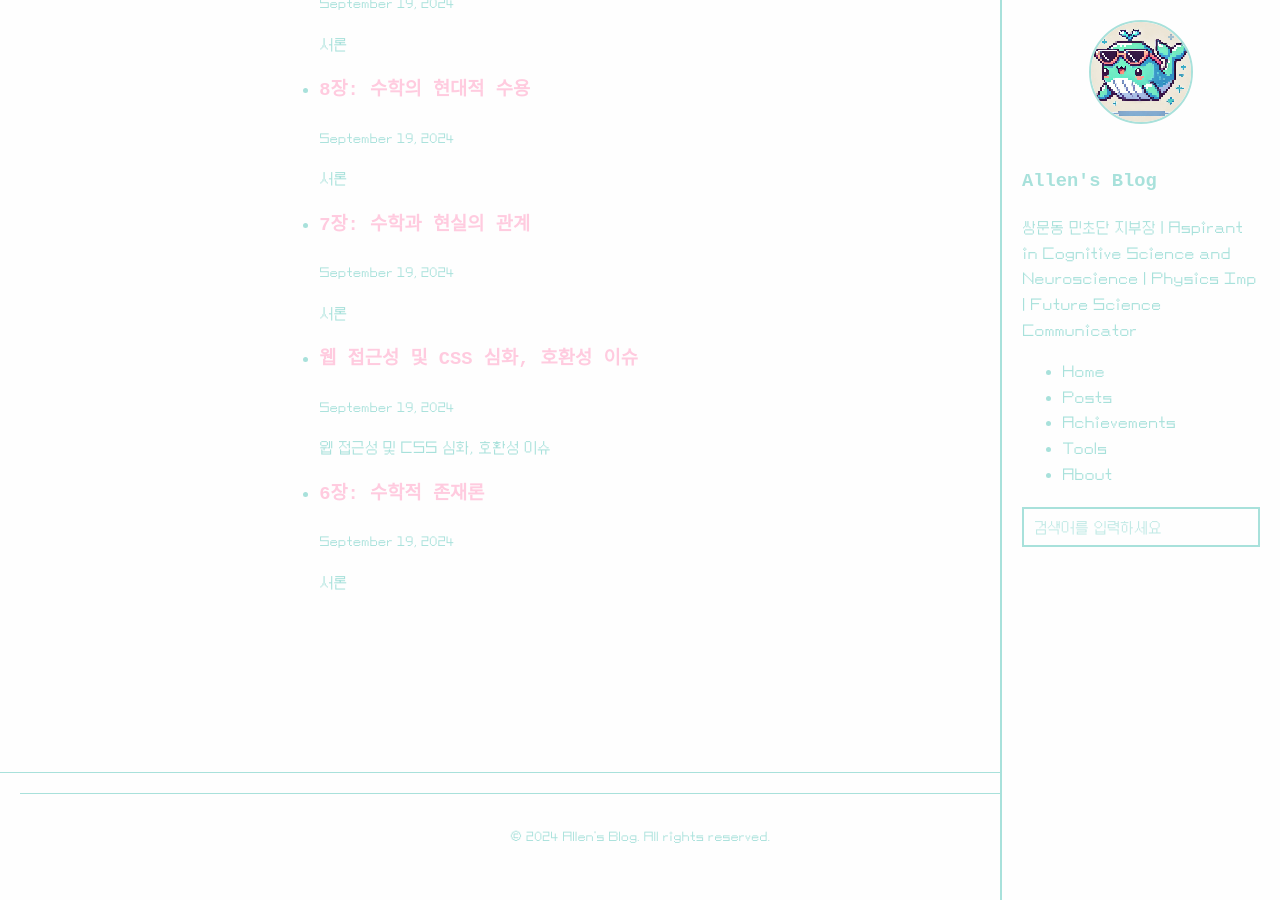
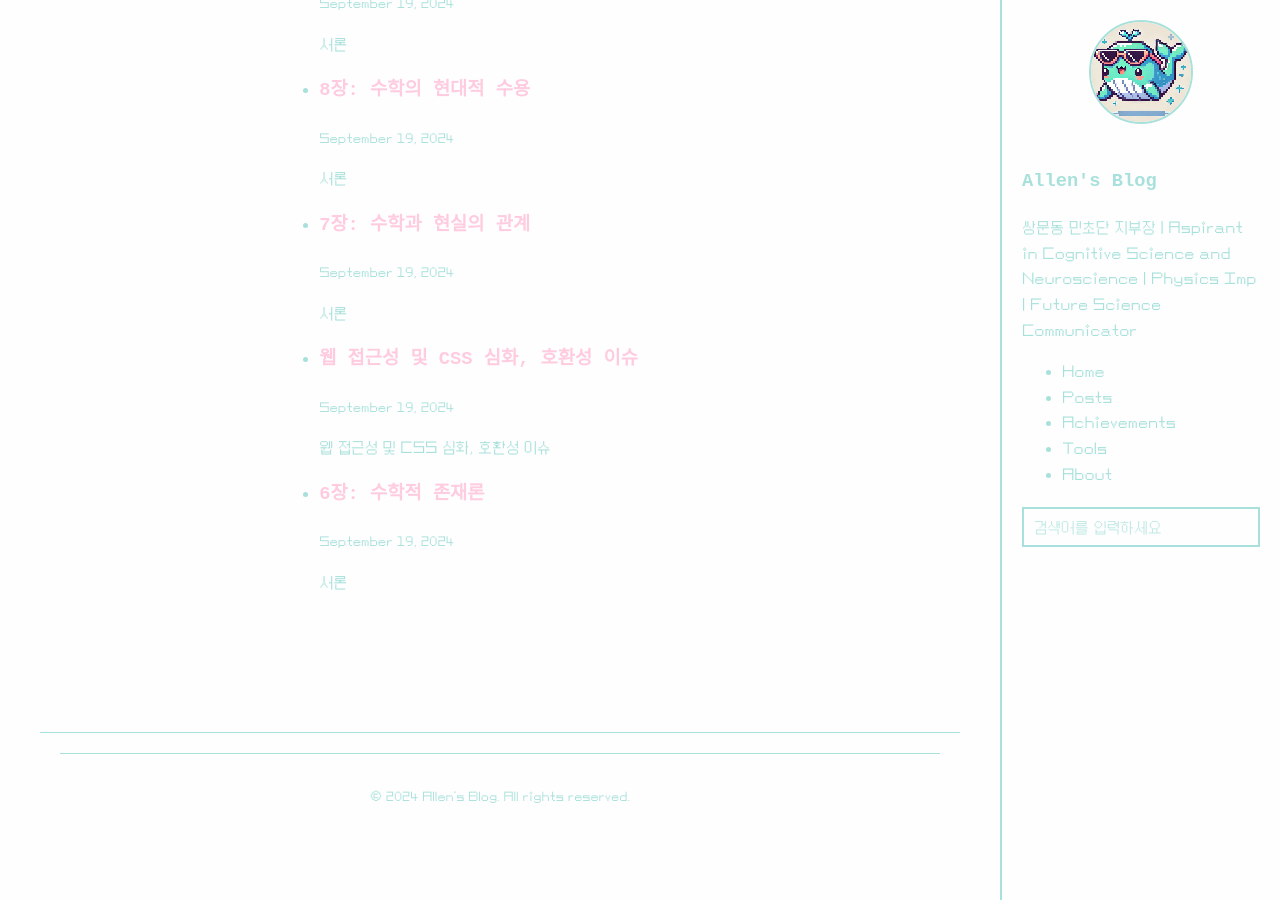
Before and after one commit to allenkang92/allenkang92.github.io, a Jekyll site: the page built from index.html, in a window 1280 px wide and 900 px high, scrolled down 439 px. Built offline with Jekyll 4.4.1, drawn with Linux system fonts in a browser that asks for light colours; some web fonts are replaced.

Commit message:
디폴트 수정

```diff
--- a/_layouts/default.html
+++ b/_layouts/default.html
@@ -10,16 +10,16 @@
             <main class="main-content" role="main">
                 {{ content }}
             </main>
+            <!-- footer를 content-wrapper 안으로 이동 -->
+            <footer>
+                {% include footer.html %}
+            </footer>
         </div>
 
         <aside class="sidebar-right">
             {% include header.html %}
         </aside>
     </div>
-
-    <footer>
-        {% include footer.html %}
-    </footer>
 
     <!-- 검색 및 필터링 스크립트 -->
     <script>
```
